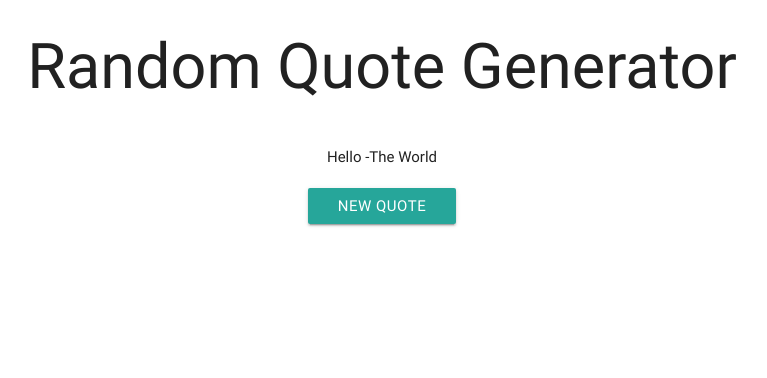
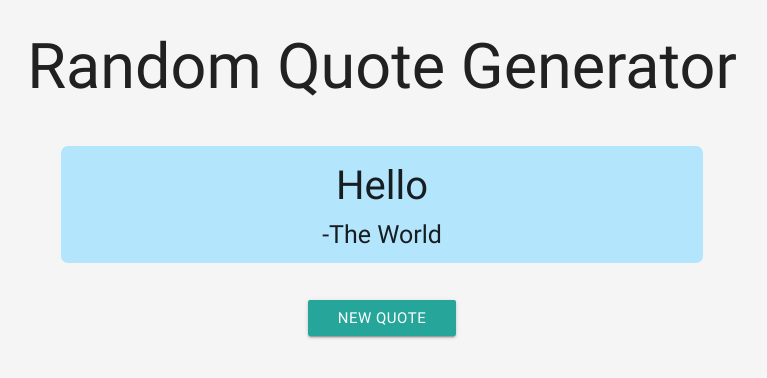
Before and after one commit to chrislazo22/FCC-Projects, a plain HTML site: page random_quote_machine/index.html in a window 1280 px wide. Shown: the whole page, without its empty margins (258-1025 px from the left). Drawn offline with nearby package versions, Linux system fonts and the light colour scheme; no server answers.

Commit message:
More styling

```diff
--- a/random_quote_machine/css/style.css
+++ b/random_quote_machine/css/style.css
@@ -0,0 +1,24 @@
+body{
+  background-color:#f5f5f5;
+}
+
+h1 {
+  color:#212121;
+}
+
+#quote-content {
+  background-color:#b3e5fc;
+  width:70%;
+  margin:auto;
+  border-radius:7px;
+  margin-bottom:17px;
+  padding:10px;
+}
+
+.quote {
+  font-size:40px;
+}
+
+.author {
+  font-size:25px;
+}
--- a/random_quote_machine/index.html
+++ b/random_quote_machine/index.html
@@ -12,7 +12,7 @@
 
     <div class="row">
       <div id="quote-content">
-        <span class= "quote">Hello</span>
+        <span class= "quote">Hello</span><br>
         <span class= "author">-The World</span>
       </div>
     </div>
```
